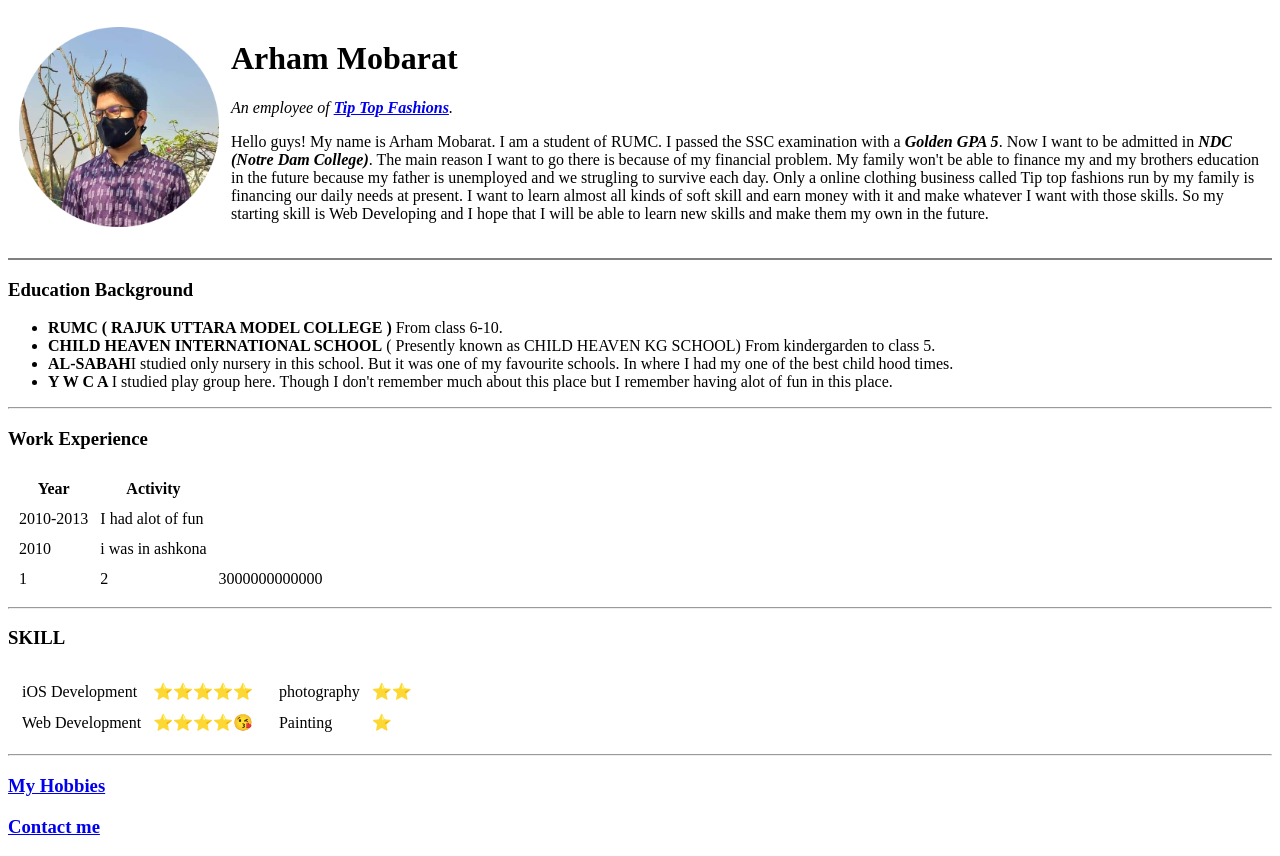
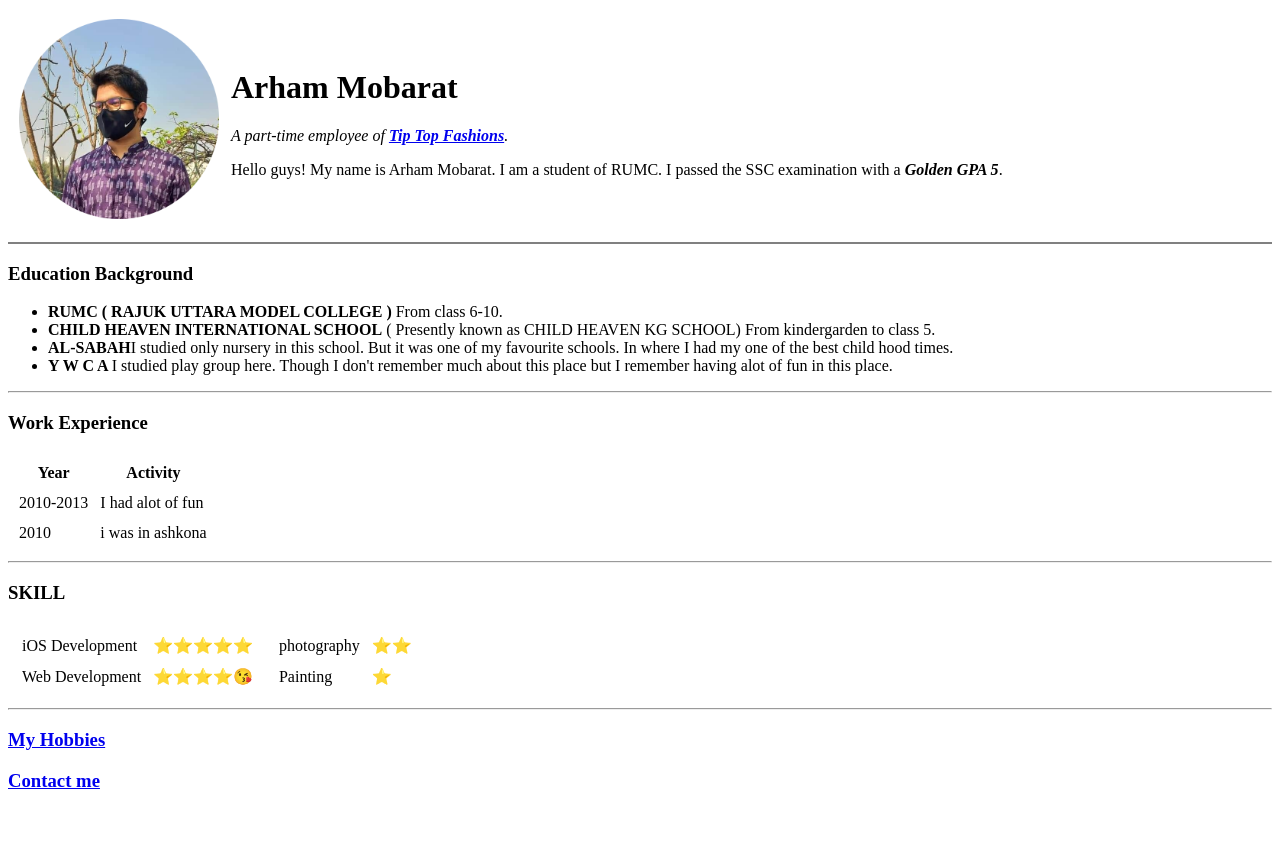
Before and after one commit to ArhamMobarat/CV, a plain HTML site: page index.html in a window 1280 px wide. After the commit the page ends 810 px from the top, so only its background shows below. Drawn offline with Linux system fonts and the light colour scheme.

Commit message:
Update index.html

```diff
--- a/index.html
+++ b/index.html
@@ -16,13 +16,12 @@
                 </td>
                 <td>
                     <h1>Arham Mobarat</h1>
-                    <p><em>An employee of <strong><a href="https://www.facebook.com/profile.php?id=100075901458039" target="_blank"> Tip Top Fashions</a></strong>.</em></p>
+                    <p><em>A part-time employee of <strong><a href="https://www.facebook.com/profile.php?id=100075901458039" target="_blank"> Tip Top Fashions</a></strong>.</em></p>
 
-                    <p>Hello guys! My name is Arham Mobarat. I am a student of RUMC. I passed the SSC examination with a <em><strong>Golden GPA 5</strong></em>. Now I want to be admitted in <em><strong>NDC (Notre Dam College)</strong></em>. The main reason I want to go there is because of my financial problem. My family won't be able to finance my and my brothers education in the future because my father is unemployed and we strugling to survive each day. Only a online clothing business called Tip top fashions run by my family is financing our daily needs at present. I want to learn almost all kinds of soft skill and earn money with it and make whatever I want with those skills. So my starting skill is Web Developing and I hope that I will be able to learn new skills and make them my own in the future. </p>
-
+                    <p>Hello guys! My name is Arham Mobarat. I am a student of RUMC. I passed the SSC examination with a <em><strong>Golden GPA 5</strong></em>.
                 </td>
             </tr>
-        </table cellspacing="10">
+        </table>
 
 
         <hr size="2" noshade>
@@ -53,11 +52,6 @@
             <tr>
                 <td>2010</td>
                 <td>i was in ashkona</td>
-            </tr>
-            <tr>
-                <td>1</td>
-                <td>2</td>
-                <td>3000000000000</td>
             </tr>
         </table>
      <hr>
```
